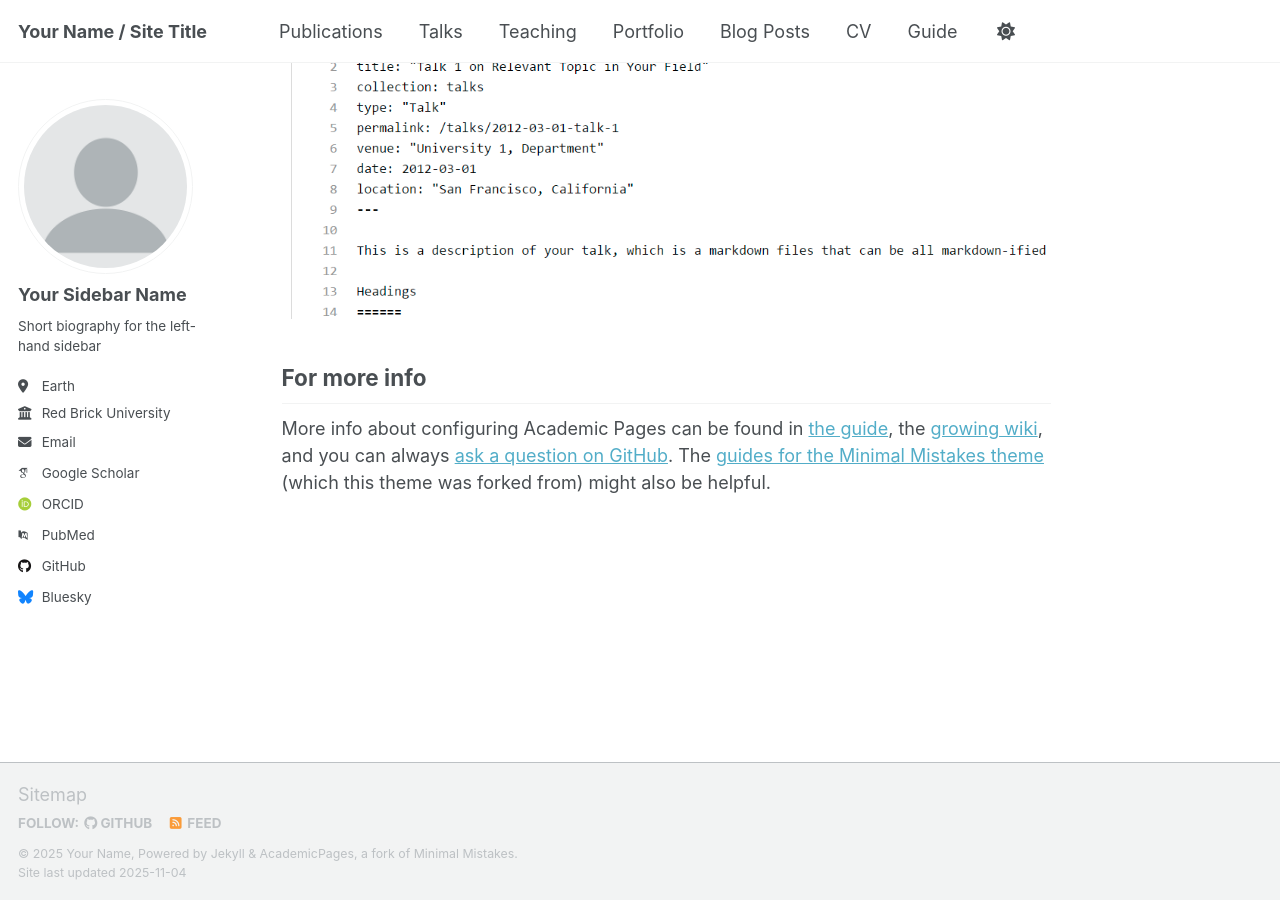
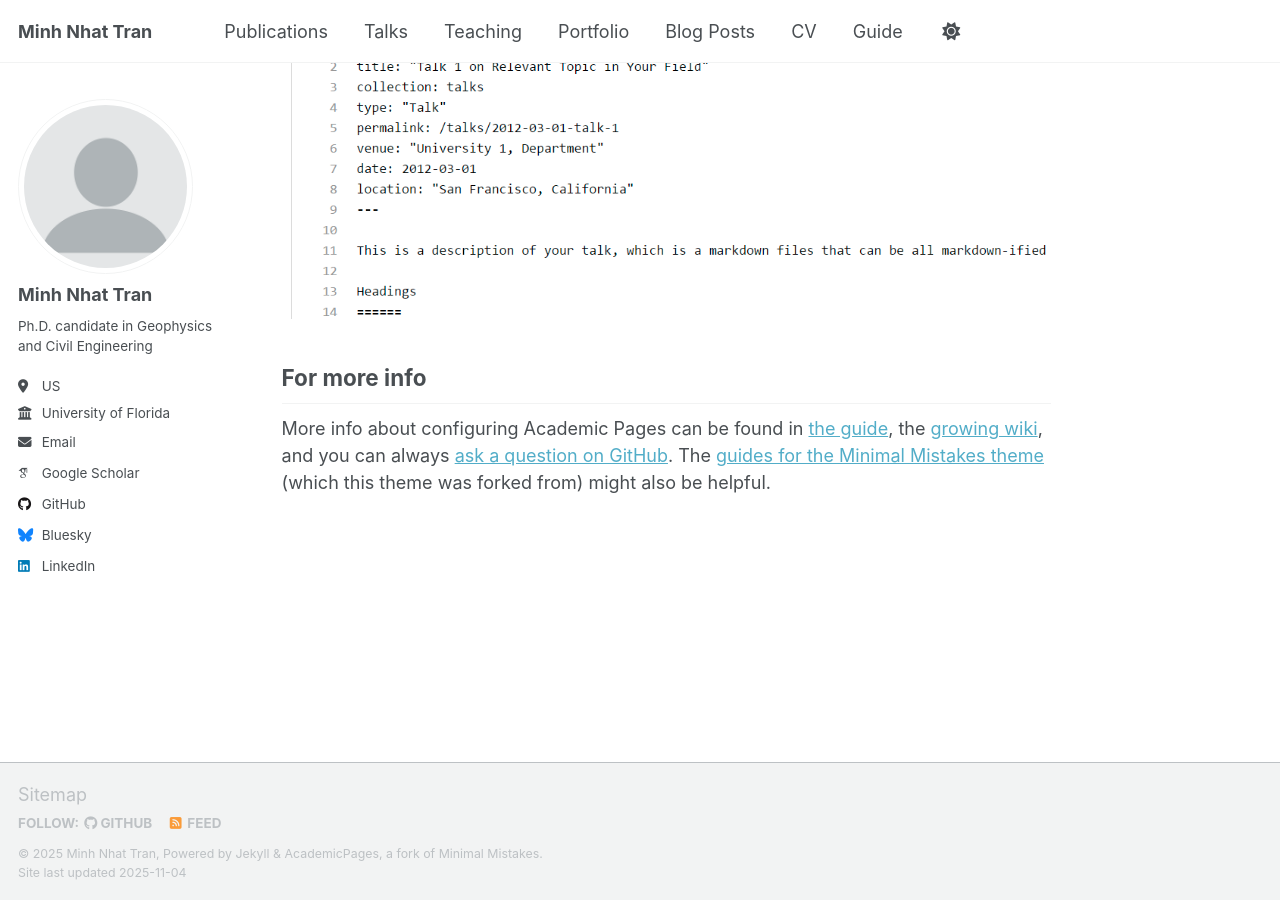
Before and after one commit to nhatminhtrange/minhnhattran.github.io, a Jekyll site: the page built from _pages/about.md, in a window 1280 px wide and 900 px high, scrolled down 2880 px. Built offline with Jekyll 4.4.1, drawn with Linux system fonts in a browser that asks for light colours; some web fonts are replaced; a script that is not in the unit is left out.

Commit message:
Update _config.yml

```diff
--- a/_config.yml
+++ b/_config.yml
@@ -9,14 +9,14 @@
 # Basic Site Settings
 locale                   : "en-US"
 site_theme               : "default" # Currently available options are "default", "air"
-title                    : "Your Name / Site Title"
+title                    : "Minh Nhat Tran"
 title_separator          : "-"
-name                     : &name "Your Name"
-description              : &description "Your Name's academic portfolio"   # Update this with a general description of your site, this is the default if not overridden by a page
-url                      : https://academicpages.github.io # The base hostname & protocol for your site e.g. "https://[your GitHub username].github.io",
+name                     : &name "Minh Nhat Tran"
+description              : &description "Minh Nhat's academic portfolio"   # Update this with a general description of your site, this is the default if not overridden by a page
+url                      : "https://minhnhattran.github.io" # The base hostname & protocol for your site e.g. "https://[your GitHub username].github.io",
                                                            # or if you already have some other page hosted on Github then use "https://[your GitHub username].github.io/[Your Repo Name]"
 baseurl                  : "" # the subpath of your site, e.g. "/blog"
-repository               : "academicpages/academicpages.github.io"
+repository               : "minhnhattran/minhnhattran.github.io"
 
 # Site Author - The following control what appear as part of the author content on the side bar.
 #               If a field is blank the icon and link will not appear, otherwise it will be shown.
@@ -24,23 +24,23 @@ repository               : "academicpages/academicpages.github.io"
 author:
   # Biographic information
   avatar           : "profile.png"
-  name             : "Your Sidebar Name"
-  pronouns         : # example: "she/her"
-  bio              : "Short biography for the left-hand sidebar"
-  location         : "Earth"
-  employer         : "Red Brick University"
+  name             : "Minh Nhat Tran"
+  pronouns         : # example: "he/him"
+  bio              : "Ph.D. candidate in Geophysics and Civil Engineering"
+  location         : "US"
+  employer         : "University of Florida"
   uri              : # URL
-  email            : "none@example.org"
+  email            : "nhat.tran.ge@gmail.com"
 
   # Academic websites
   academia         : # URL
   arxiv            : # URL - Update with the correct link to your profile
-  googlescholar    : "https://scholar.google.com/citations?user=PS_CX0AAAAAJ"
+  googlescholar    : "https://scholar.google.com/citations?user=RxLjag8AAAAJ&hl=vi"
   inspire-hep      : # URL
   impactstory      : # URL
-  orcid            : "https://orcid.org/yourorcidurl"
+  orcid            : # "https://orcid.org/yourorcidurl"
   semantic         : # URL
-  pubmed           : "https://www.ncbi.nlm.nih.gov/pubmed/?term=john+snow"
+  pubmed           : # "https://www.ncbi.nlm.nih.gov/pubmed/?term=john+snow"
   researchgate     : # URL
   scopus           : # URL
 
@@ -48,7 +48,7 @@ author:
   bitbucket        : # Username - Update with your username on the site
   codepen          : # Username
   dribbble         : # Username
-  github           : "academicpages"
+  github           : "minhnhattran"
   kaggle           : # Username
   stackoverflow    : # User number or user number and name (i.e., use "1" or "1/jeff-atwood")
 
@@ -63,7 +63,7 @@ author:
   keybase          : # Username
   instagram        : # Username
   lastfm           : # Username
-  linkedin         : # Username
+  linkedin         : "https://www.linkedin.com/in/nhattrange/"
   mastodon         : # URL
   medium           : # URL
   pinterest        : # Username
```
